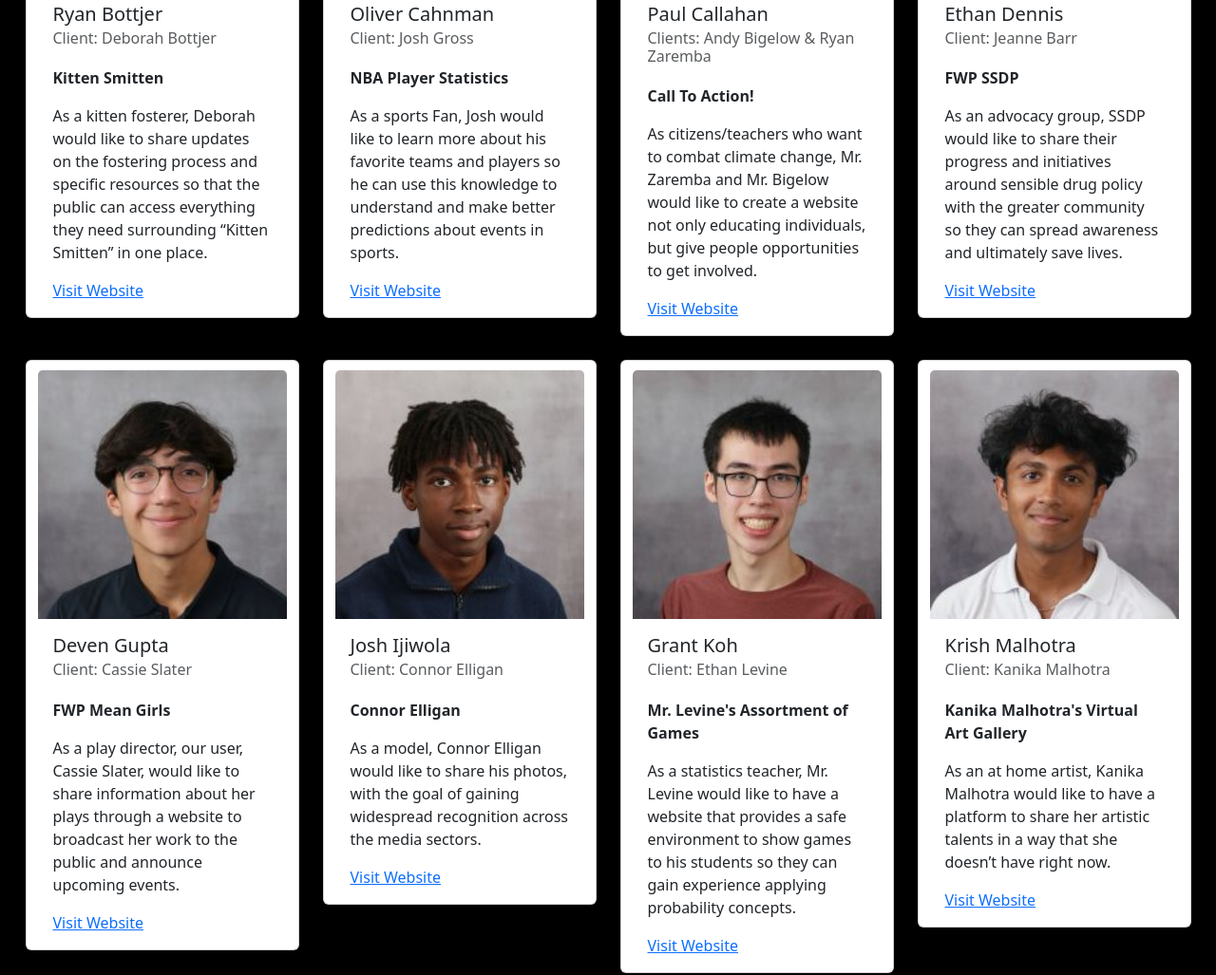
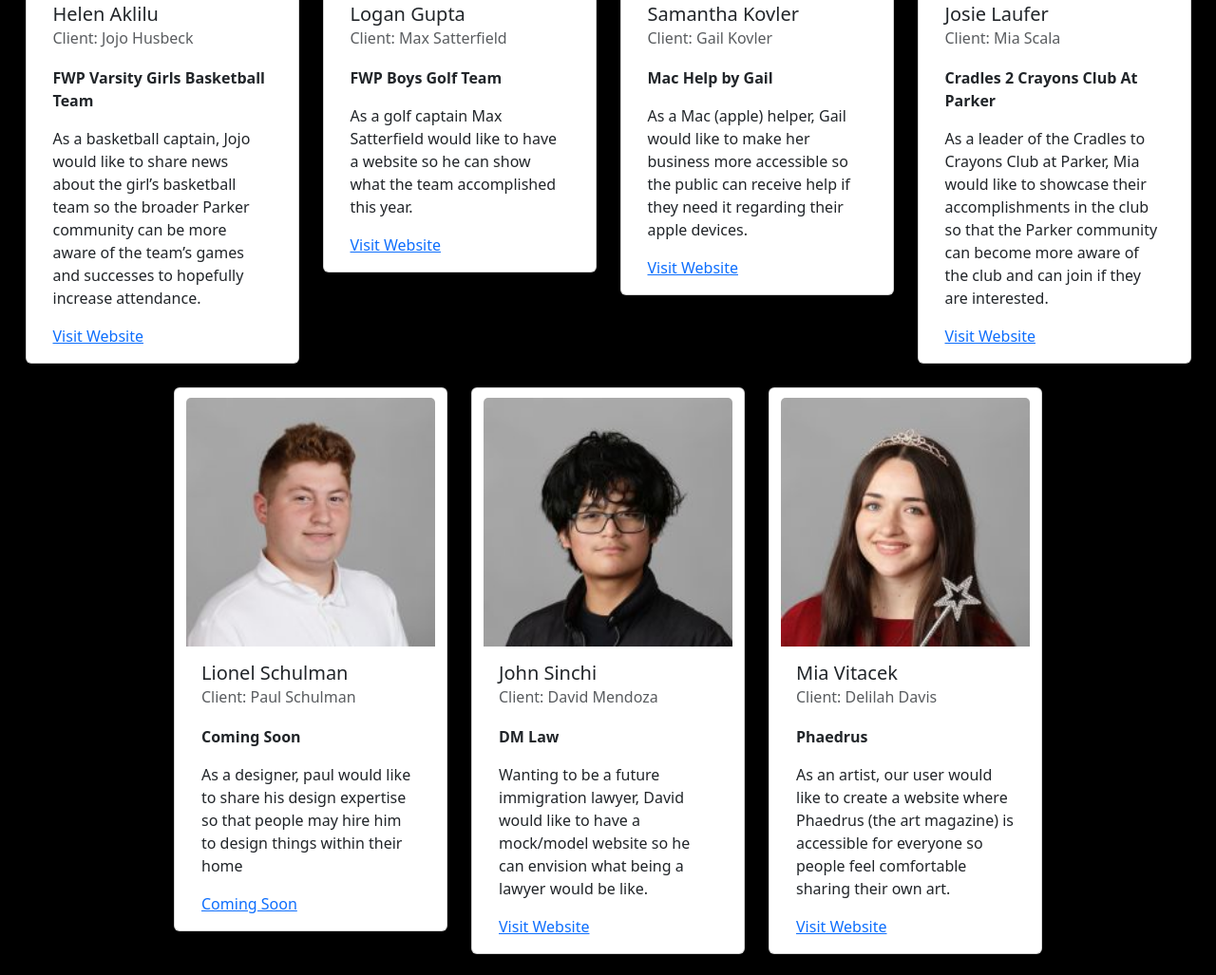
Before and after one commit to bifft2/bifft2.github.io, a plain HTML site: page index.html in a window 1280 px wide. Shown: the part 430-1457 px from the top of the page at 95% size. After the commit the page ends 1435 px from the top, so only its background shows below. Drawn offline with nearby package versions, Linux system fonts and the light colour scheme.

Commit message:
updating final project website

```diff
--- a/index.html
+++ b/index.html
@@ -14,94 +14,74 @@
 		</div>
 		<div class="row">
 			<div class="card" style="width: 18rem;">
-				<img src="images/rb.jpeg" class="card-img-top" style="margin-top: 10px;">
+				<img src="images/HA.jpg" class="card-img-top" style="margin-top: 10px;">
 			  	<div class="card-body">
-				    <h5 class="card-title">Ryan Bottjer</h5>
-				    <h6 class="card-subtitle mb-2 text-body-secondary">Client: Deborah Bottjer</h6>
-				    <p class="website-title"><b>Kitten Smitten</b></p>
-				    <p class="card-text">As a kitten fosterer, Deborah would like to share updates on the fostering process and specific resources so that the public can access everything they need surrounding “Kitten Smitten” in one place.</p>
-				    <a href="https://ryanbottjer.github.io/" class="card-link" target="_blank">Visit Website</a>
+				    <h5 class="card-title">Helen Aklilu</h5>
+				    <h6 class="card-subtitle mb-2 text-body-secondary">Client: Jojo Husbeck</h6>
+				    <p class="website-title"><b>FWP Varsity Girls Basketball Team</b></p>
+				    <p class="card-text">As a basketball captain, Jojo would like to share news about the girl’s basketball team so the broader Parker community can be more aware of the team’s games and successes to hopefully increase attendance.</p>
+				    <a href="http://helen-akl.github.io/home" class="card-link" target="_blank">Visit Website</a>
 			  	</div>
 			</div>
 			<div class="card" style="width: 18rem;">
-				<img src="images/oc.jpeg" class="card-img-top" style="margin-top: 10px;">
+				<img src="images/LG.jpg" class="card-img-top" style="margin-top: 10px;">
 			  	<div class="card-body">
-				    <h5 class="card-title">Oliver Cahnman</h5>
-				    <h6 class="card-subtitle mb-2 text-body-secondary">Client: Josh Gross</h6>
-				    <p class="website-title"><b>NBA Player Statistics</b></p>
-				    <p class="card-text">As a sports Fan, Josh would like to learn more about his favorite teams and players so he can use this knowledge to understand and make better predictions about events in sports.</p>
-				    <a href="https://ocahnman.github.io/nba_player.html" class="card-link" target="_blank">Visit Website</a>
+				    <h5 class="card-title">Logan Gupta</h5>
+				    <h6 class="card-subtitle mb-2 text-body-secondary">Client: Max Satterfield</h6>
+				    <p class="website-title"><b>FWP Boys Golf Team</b></p>
+				    <p class="card-text">As a golf captain Max Satterfield would like to have a website so he can show what the team accomplished this year.</p>
+				    <a href="http://lgupta1016.github.io" class="card-link" target="_blank">Visit Website</a>
 			  	</div>
 			</div>
 			<div class="card" style="width: 18rem;">
-				<img src="images/pc.jpeg" class="card-img-top" style="margin-top: 10px;">
+				<img src="images/SK.jpg" class="card-img-top" style="margin-top: 10px;">
 			  	<div class="card-body">
-				    <h5 class="card-title">Paul Callahan</h5>
-				    <h6 class="card-subtitle mb-2 text-body-secondary">Clients: Andy Bigelow & Ryan Zaremba</h6>
-				    <p class="website-title"><b>Call To Action!</b></p>
-				    <p class="card-text">As citizens/teachers who want to combat climate change, Mr. Zaremba and Mr. Bigelow would like to create a website not only educating  individuals, but give people opportunities to get involved.
+				    <h5 class="card-title">Samantha Kovler</h5>
+				    <h6 class="card-subtitle mb-2 text-body-secondary">Client: Gail Kovler</h6>
+				    <p class="website-title"><b>Mac Help by Gail</b></p>
+				    <p class="card-text">As a Mac (apple) helper,  Gail would like to make her business more accessible so the public can receive help if they need it regarding their apple devices.
 </p>
-				    <a href="https://pac2024.github.io/header.html" class="card-link" target="_blank">Visit Website</a>
+				    <a href="http://samanthakovler.github.io" class="card-link" target="_blank">Visit Website</a>
 			  	</div>
 			</div>
 			<div class="card" style="width: 18rem;">
-				<img src="images/ed.jpeg" class="card-img-top" style="margin-top: 10px;">
+				<img src="images/JL.jpg" class="card-img-top" style="margin-top: 10px;">
 			  	<div class="card-body">
-				    <h5 class="card-title">Ethan Dennis</h5>
-				    <h6 class="card-subtitle mb-2 text-body-secondary">Client: Jeanne Barr</h6>
-				    <p class="website-title"><b>FWP SSDP</b></p>
-				    <p class="card-text">As an advocacy group, SSDP would like to share their progress and initiatives around sensible drug policy with the greater community so they can spread awareness and ultimately save lives.</p>
-				    <a href="https://ssdp.fwparker.org/" class="card-link" target="_blank">Visit Website</a>
+				    <h5 class="card-title">Josie Laufer</h5>
+				    <h6 class="card-subtitle mb-2 text-body-secondary">Client: Mia Scala</h6>
+				    <p class="website-title"><b>Cradles 2 Crayons Club At Parker</b></p>
+				    <p class="card-text">As a leader of the Cradles to Crayons Club at Parker, Mia would like to showcase their accomplishments in the club so that the Parker community can become more aware of the club and can join if they are interested.</p>
+				    <a href="https://josielaufer.github.io/" class="card-link" target="_blank">Visit Website</a>
 			  	</div>
 			</div>
 			<div class="card" style="width: 18rem;">
-				<img src="images/dg.jpeg" class="card-img-top" style="margin-top: 10px;">
+				<img src="images/LS.jpg" class="card-img-top" style="margin-top: 10px;">
 			  	<div class="card-body">
-				    <h5 class="card-title">Deven Gupta</h5>
-				    <h6 class="card-subtitle mb-2 text-body-secondary">Client: Cassie Slater</h6>
-				    <p class="website-title"><b>FWP Mean Girls</b></p>
-				    <p class="card-text">As a play director, our user, Cassie Slater,  would like to share information about her plays through a website to broadcast her work to the public and announce upcoming events.</p>
-				    <a href="https://meangirls.fwparker.org/" class="card-link" target="_blank">Visit Website</a>
+				    <h5 class="card-title">Lionel Schulman</h5>
+				    <h6 class="card-subtitle mb-2 text-body-secondary">Client: Paul Schulman</h6>
+				    <p class="website-title"><b>Coming Soon</b></p>
+				    <p class="card-text">As a designer, paul would like to share his design expertise so that people may hire him to design things within their home </p>
+				    <a href="" class="card-link" target="_blank">Coming Soon</a>
 			  	</div>
 			</div>
 			<div class="card" style="width: 18rem;">
-				<img src="images/ji.jpeg" class="card-img-top" style="margin-top: 10px;">
+				<img src="images/JS.jpg" class="card-img-top" style="margin-top: 10px;">
 			  	<div class="card-body">
-				    <h5 class="card-title">Josh Ijiwola</h5>
-				    <h6 class="card-subtitle mb-2 text-body-secondary">Client: Connor Elligan</h6>
-				    <p class="website-title"><b>Connor Elligan</b></p>
-				    <p class="card-text">As a model, Connor Elligan would like to share his photos, with the goal of gaining widespread recognition across the media sectors.</p>
-				    <a href="https://joshijiwola.github.io/" class="card-link" target="_blank">Visit Website</a>
+				    <h5 class="card-title">John Sinchi</h5>
+				    <h6 class="card-subtitle mb-2 text-body-secondary">Client: David Mendoza</h6>
+				    <p class="website-title"><b>DM Law</b></p>
+				    <p class="card-text">Wanting to be a future immigration lawyer, David would like to have a mock/model website so he can envision what being a lawyer would be like. </p>
+				    <a href="https://johns-coder-5.github.io/" class="card-link" target="_blank">Visit Website</a>
 			  	</div>
 			</div>
 			<div class="card" style="width: 18rem;">
-				<img src="images/gk.jpeg" class="card-img-top" style="margin-top: 10px;">
+				<img src="images/MV.jpg" class="card-img-top" style="margin-top: 10px;">
 			  	<div class="card-body">
-				    <h5 class="card-title">Grant Koh</h5>
-				    <h6 class="card-subtitle mb-2 text-body-secondary">Client: Ethan Levine</h6>
-				    <p class="website-title"><b>Mr. Levine's Assortment of Games</b></p>
-				    <p class="card-text">As a statistics teacher, Mr. Levine would like to have a website that provides a safe environment to show games to his students so they can gain experience applying probability concepts.</p>
-				    <a href="https://gkoh1.github.io/" class="card-link" target="_blank">Visit Website</a>
-			  	</div>
-			</div>
-			<div class="card" style="width: 18rem;">
-				<img src="images/km.jpeg" class="card-img-top" style="margin-top: 10px;">
-			  	<div class="card-body">
-				    <h5 class="card-title">Krish Malhotra</h5>
-				    <h6 class="card-subtitle mb-2 text-body-secondary">Client: Kanika Malhotra</h6>
-				    <p class="website-title"><b>Kanika Malhotra's Virtual Art Gallery</b></p>
-				    <p class="card-text">As an at home artist, Kanika Malhotra would like to have a platform to share her artistic talents in a way that she doesn’t have right now.</p>
-				    <a href="https://gxm355.github.io/" class="card-link" target="_blank">Visit Website</a>
-			  	</div>
-			</div>
-			<div class="card" style="width: 18rem;">
-				<img src="images/np.jpeg" class="card-img-top" style="margin-top: 10px;">
-			  	<div class="card-body">
-				    <h5 class="card-title">Noah Pendo</h5>
-				    <h6 class="card-subtitle mb-2 text-body-secondary">Client: Ari Braun</h6>
-				    <p class="website-title"><b>Ari Braun.</b></p>
-				    <p class="card-text">As a filmmaker, Ari would like to share his recent projects with the public so that more people can see his work before hiring him.</p>
-				    <a href="http://www.noahpendo.com/" class="card-link" target="_blank">Visit Website</a>
+				    <h5 class="card-title">Mia Vitacek</h5>
+				    <h6 class="card-subtitle mb-2 text-body-secondary">Client: Delilah Davis</h6>
+				    <p class="website-title"><b>Phaedrus</b></p>
+				    <p class="card-text">As an artist, our user would like to create a website where Phaedrus (the art magazine) is accessible for everyone so people feel comfortable sharing their own art.</p>
+				    <a href="http://mvitacek.github.io" class="card-link" target="_blank">Visit Website</a>
 			  	</div>
 			</div>
 
```
Also changed, not shown: images/HA.jpg (added), images/JL.jpg (added), images/JS.jpg (added), images/LG.jpg (added), images/LS.jpg (added), images/MV.jpg (added), images/SK.jpg (added), images/dg.jpeg (deleted), images/ed.jpeg (deleted), images/gk.jpeg (deleted), images/ji.jpeg (deleted), images/km.jpeg (deleted), images/np.jpeg (deleted), images/oc.jpeg (deleted), 2 more files, 1 other file.
